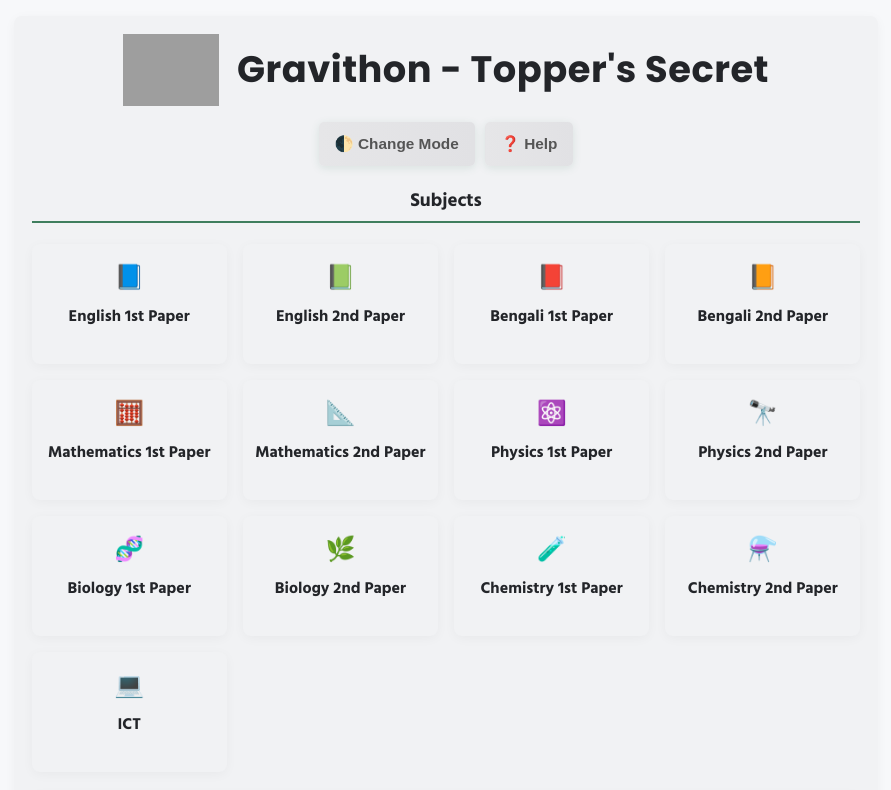
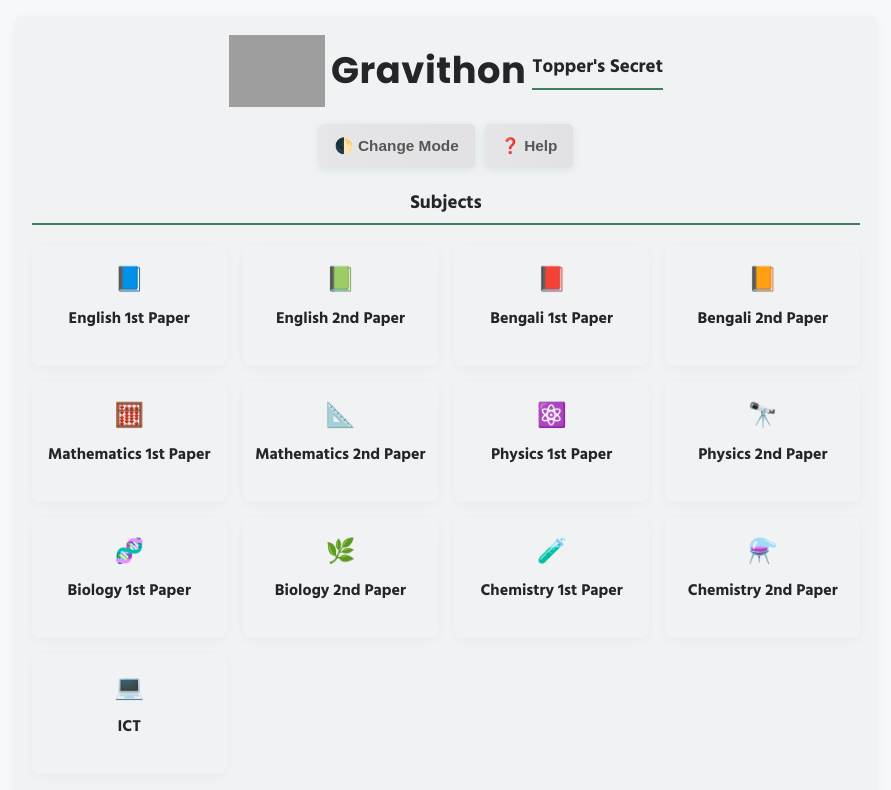
Before and after one commit to thedhannomorich/MarkoraMCQ, a plain HTML site: page index.html in a window 1280 px wide. Shown: the top 790 px of the page, without its empty margins (194-1085 px from the left). Drawn offline with Linux system fonts and the light colour scheme; grey boxes are pictures that could not be loaded.

Commit message:
index.html

```diff
--- a/index.html
+++ b/index.html
@@ -772,11 +772,12 @@ body:not(.dark-mode) .history-item {
 <body>
 
 <div class="container">
-<div style="display:flex; align-items:center; justify-content:center; gap:18px; margin-bottom:16px;">
+<div style="display: flex; align-items: center; justify-content: center; gap: 6px; margin-bottom: 16px;">
   <img src="logo.png" alt="Gravithon Logo" style="height:72px; width:auto; display:block;">
   <h1 style="font-size:2.3rem; margin:0; font-family:'Poppins',sans-serif; font-weight:700;">
-    Gravithon - Topper's Secret
+    Gravithon
   </h1>
+<h3>Topper's Secret</h3>
 </div>
     <div style="display: flex; justify-content: center; gap: 10px; margin-bottom: 20px;">
       <button class="btn btn-secondary" onclick="toggleTheme()" style="border-radius: 5px; padding: 8px 16px;">🌓 Change Mode</button>
```
